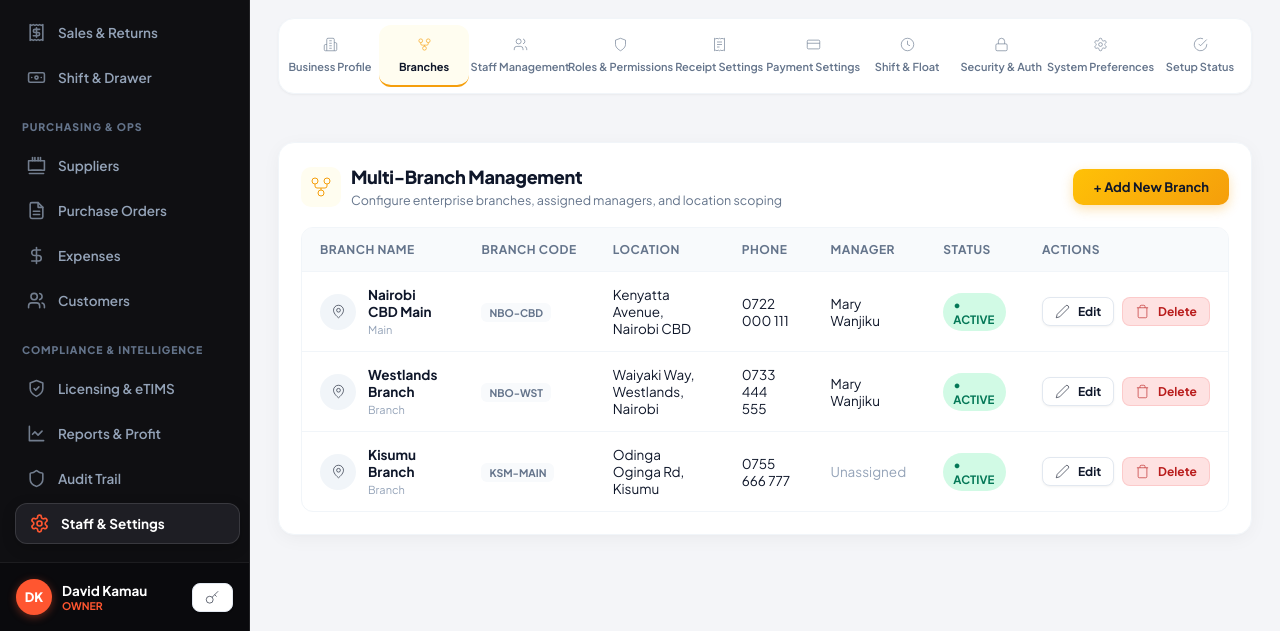
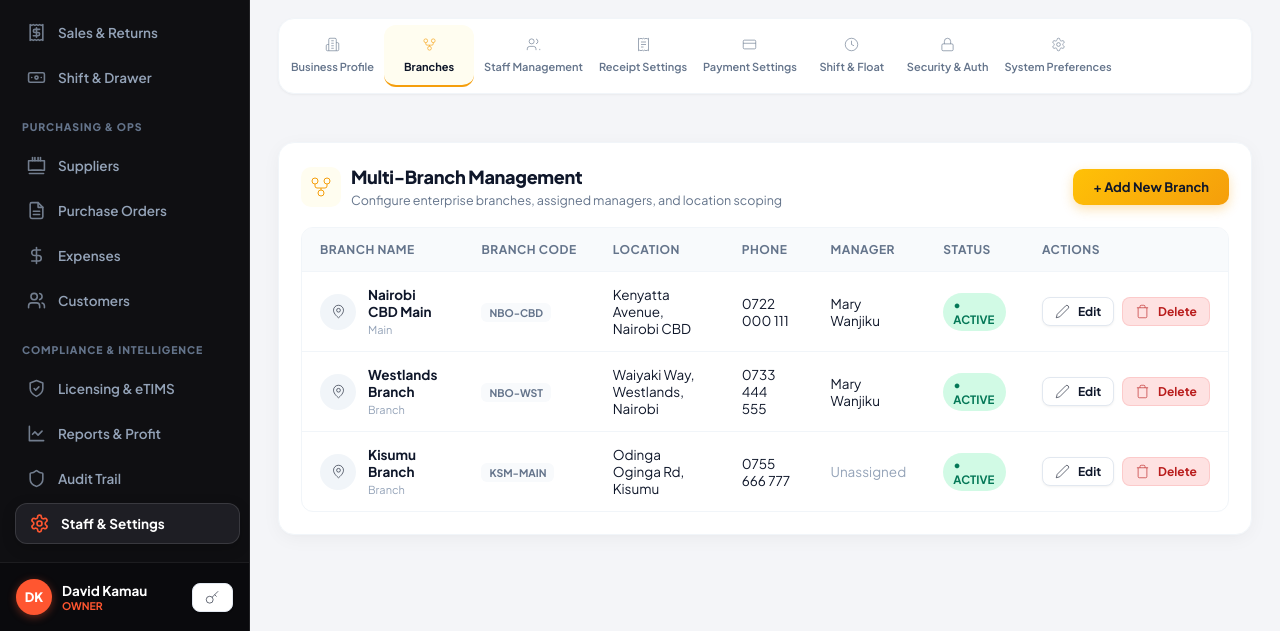
Before and after one commit to Junior-Dan/POS, a website built with Vite: page index.html in a window 1280 px wide. Both pictures are taken after a click on the button "Staff & Settings". Shown: the part 169-800 px from the top of the page. Built offline with nearby package versions, Linux system fonts and the light colour scheme.

Commit message:
first commit

```diff
--- a/src/styles/main.css
+++ b/src/styles/main.css
@@ -903,7 +903,7 @@ svg.icon-lg { width: 24px; height: 24px; }
   border-radius: var(--radius-lg);
   padding: 6px;
   display: grid;
-  grid-template-columns: repeat(10, 1fr);
+  grid-template-columns: repeat(8, 1fr);
   gap: 4px;
   margin-bottom: 24px;
   box-shadow: var(--shadow-sm);
--- a/src/views/SettingsView.js
+++ b/src/views/SettingsView.js
@@ -20,14 +20,12 @@ export function renderSettingsView() {
   const tabs = [
     { id: "business", label: "Business Profile", icon: `<path d="M6 22V4a2 2 0 0 1 2-2h8a2 2 0 0 1 2 2v18Z"/><path d="M6 12H4a2 2 0 0 0-2 2v6a2 2 0 0 0 2 2h2"/><path d="M18 9h2a2 2 0 0 1 2 2v9a2 2 0 0 1-2 2h-2"/><path d="M10 6h4"/><path d="M10 10h4"/><path d="M10 14h4"/><path d="M10 18h4"/>` },
     { id: "branches", label: "Branches", icon: `<circle cx="12" cy="18" r="3"/><circle cx="6" cy="6" r="3"/><circle cx="18" cy="6" r="3"/><path d="M18 9v2a2 2 0 0 1-2 2H8a2 2 0 0 1-2-2V9"/><path d="M12 13v2"/>` },
-    { id: "staff", label: "Staff Management", icon: `<path d="M16 21v-2a4 4 0 0 0-4-4H6a4 4 0 0 0-4 4v2"/><circle cx="9" cy="7" r="4"/><path d="M22 21v-2a4 4 0 0 0-3-3.87"/><path d="M16 3.13a4 4 0 0 1 0 7.75"/>` },
-    { id: "roles", label: "Roles & Permissions", icon: `<path d="M12 22s8-4 8-10V5l-8-3-8 3v7c0 6 8 10 8 10Z"/>` },
+    { id: "staff", label: "Staff Management", icon: `<path d="M16 21v-2a4 4 0 0 0-4-4H6a4 4 0 0 0-4 4v2"/><circle cx="9" cy="7" r="4"/><path d="M22 21v-2a4 4 0 0 3-3.87"/><path d="M16 3.13a4 4 0 0 1 0 7.75"/>` },
     { id: "receipt", label: "Receipt Settings", icon: `<path d="M4 2v20l2-1 2 1 2-1 2 1 2-1 2 1 2-1 2 1V2l-2 1-2-1-2 1-2-1-2 1-2-1-2 1Z"/><line x1="8" x2="16" y1="8" y2="8"/><line x1="8" x2="16" y1="12" y2="12"/><line x1="8" x2="12" y1="16" y2="16"/>` },
     { id: "payment", label: "Payment Settings", icon: `<rect width="20" height="14" x="2" y="5" rx="2"/><line x1="2" x2="22" y1="10" y2="10"/>` },
     { id: "shift", label: "Shift & Float", icon: `<circle cx="12" cy="12" r="10"/><polyline points="12 6 12 12 16 14"/>` },
     { id: "security", label: "Security & Auth", icon: `<rect width="18" height="11" x="3" y="11" rx="2" ry="2"/><path d="M7 11V7a5 5 0 0 1 10 0v4"/>` },
-    { id: "preferences", label: "System Preferences", icon: `<path d="M12.22 2h-.44a2 2 0 0 0-2 2v.18a2 2 0 0 1-1 1.73l-.43.25a2 2 0 0 1-2 0l-.15-.08a2 2 0 0 0-2.73.73l-.22.38a2 2 0 0 0 .73 2.73l.15.1a2 2 0 0 1 1 1.72v.51a2 2 0 0 1-1 1.74l-.15.09a2 2 0 0 0-.73 2.73l.22.38a2 2 0 0 0 2.73.73l.15-.08a2 2 0 0 1 2 0l.43.25a2 2 0 0 1 1 1.73V20a2 2 0 0 0 2 2h.44a2 2 0 0 0 2-2v-.18a2 2 0 0 1 1-1.73l.43-.25a2 2 0 0 1 2 0l.15.08a2 2 0 0 0 2.73-.73l.22-.38a2 2 0 0 0-.73-2.73l-.15-.1a2 2 0 0 1-1-1.72v-.51a2 2 0 0 1 1-1.74l.15-.09a2 2 0 0 0 .73-2.73l-.22-.38a2 2 0 0 0-2.73-.73l-.15.08a2 2 0 0 1-2 0l-.43-.25a2 2 0 0 1-1-1.73V4a2 2 0 0 0-2-2z"/><circle cx="12" cy="12" r="3"/>` },
-    { id: "setup", label: "Setup Status", icon: `<path d="M22 11.08V12a10 10 0 1 1-5.93-9.14"/><polyline points="22 4 12 14.01 9 11.01"/>` }
+    { id: "preferences", label: "System Preferences", icon: `<path d="M12.22 2h-.44a2 2 0 0 0-2 2v.18a2 2 0 0 1-1 1.73l-.43.25a2 2 0 0 1-2 0l-.15-.08a2 2 0 0 0-2.73.73l-.22.38a2 2 0 0 0 .73 2.73l.15.1a2 2 0 0 1 1 1.72v.51a2 2 0 0 1-1 1.74l-.15.09a2 2 0 0 0-.73 2.73l.22.38a2 2 0 0 0 2.73.73l.15-.08a2 2 0 0 1 2 0l.43.25a2 2 0 0 1 1 1.73V20a2 2 0 0 0 2 2h.44a2 2 0 0 0 2-2v-.18a2 2 0 0 1 1-1.73l.43-.25a2 2 0 0 1 2 0l.15.08a2 2 0 0 0 2.73-.73l.22-.38a2 2 0 0 0-.73-2.73l-.15-.1a2 2 0 0 1-1-1.72v-.51a2 2 0 0 1 1-1.74l.15-.09a2 2 0 0 0 .73-2.73l-.22-.38a2 2 0 0 0-2.73-.73l-.15.08a2 2 0 0 1-2 0l-.43-.25a2 2 0 0 1-1-1.73V4a2 2 0 0 0-2-2z"/><circle cx="12" cy="12" r="3"/>` }
   ];
 
   return `
```
